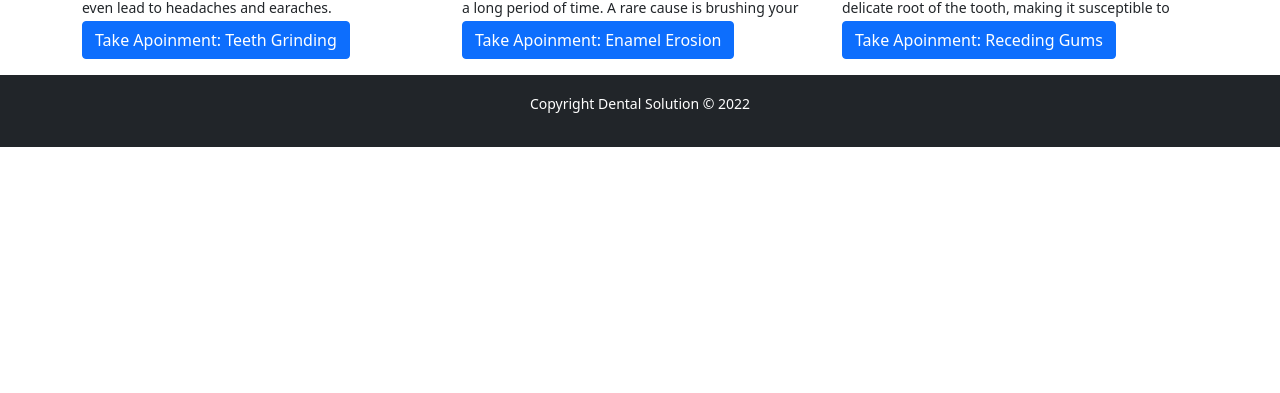
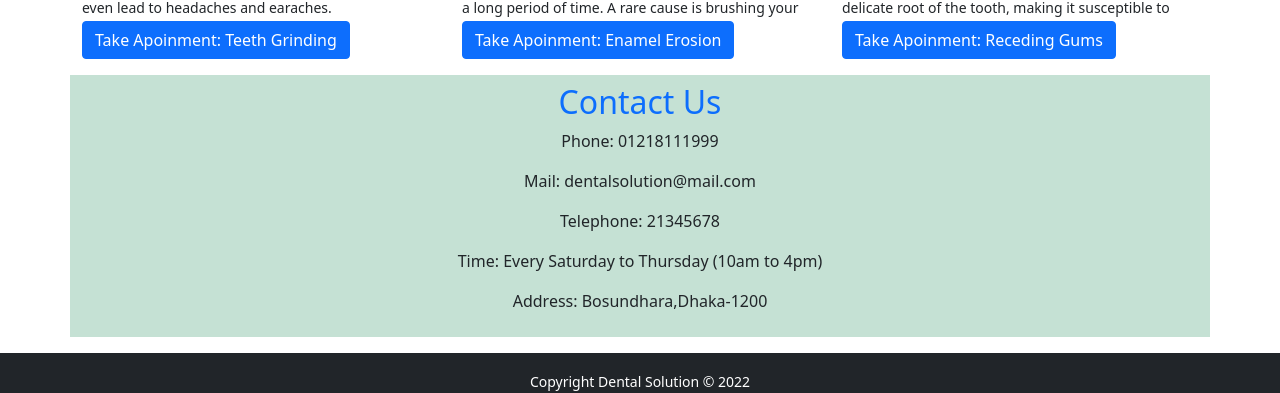
Before and after one commit to Md-Tur/dental-solution, a React (Create React App) app: page / in a window 1280 px wide. Shown: the part 1504-1897 px from the top of the page. Before the commit the page ends 1651 px from the top, so only its background shows below. Built offline with nearby package versions, Linux system fonts and the light colour scheme; no server answers.

Commit message:
contact section added

```diff
--- /dev/null
+++ b/src/Pages/Home/Contact/Contact.js
@@ -0,0 +1,18 @@
+import React from 'react';
+
+const Contact = () => {
+    return (
+        <div className='container mt-3 mb-2 bg-success p-2 text-dark bg-opacity-25'>
+            <h2 className='text-primary text-center'>Contact Us</h2>
+            <div className='text-center'>
+                <p>Phone: 01218111999</p>
+                <p>Mail: dentalsolution@mail.com</p>
+                <p>Telephone: 21345678</p>
+                <p>Time: Every Saturday to Thursday (10am to 4pm)</p>
+                <p>Address: Bosundhara,Dhaka-1200</p>
+            </div>
+        </div>
+    );
+};
+
+export default Contact;
--- a/src/Pages/Home/Home/Home.js
+++ b/src/Pages/Home/Home/Home.js
@@ -1,5 +1,6 @@
 import React from 'react';
 import Banner from '../Banner/Banner';
+import Contact from '../Contact/Contact';
 import Services from '../Services/Services';
 
 const Home = () => {
@@ -7,6 +8,7 @@ const Home = () => {
         <>
             <Banner></Banner>
             <Services></Services>
+            <Contact></Contact>
         </>
     );
 };
```
